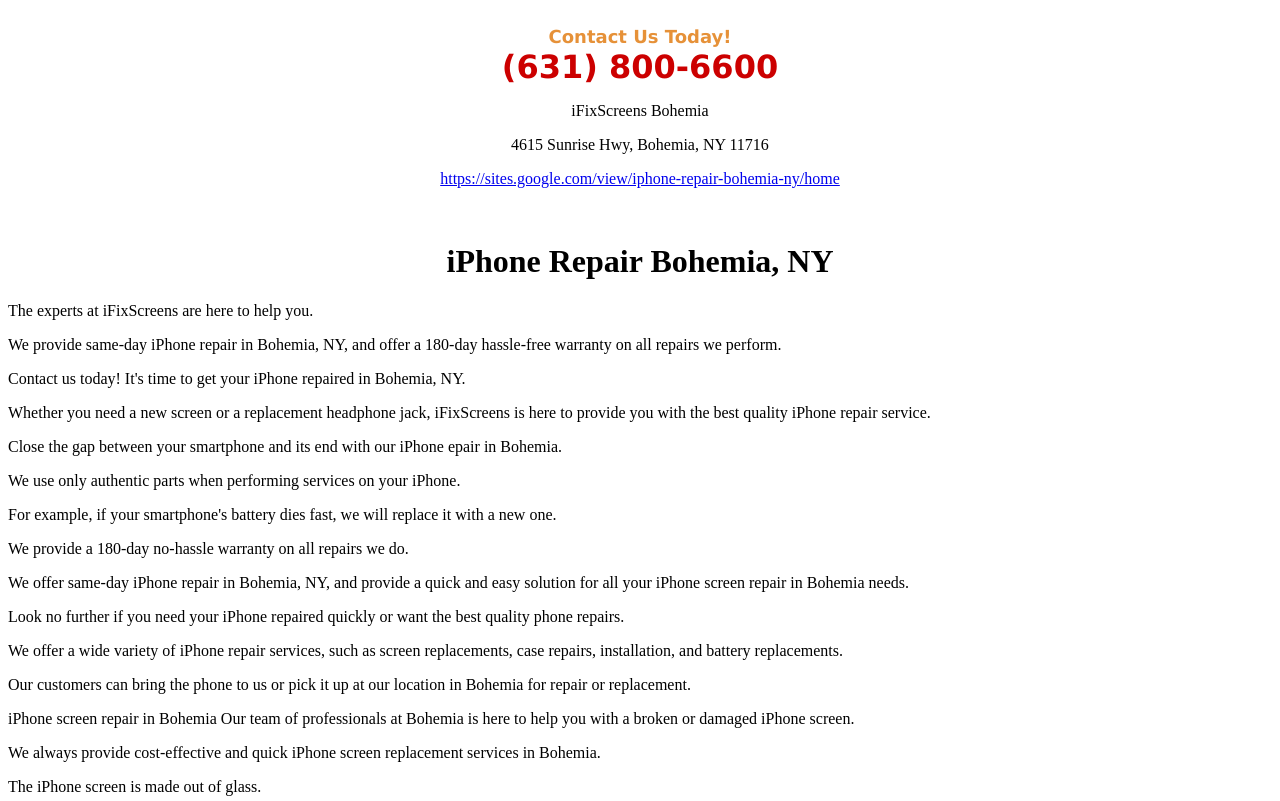
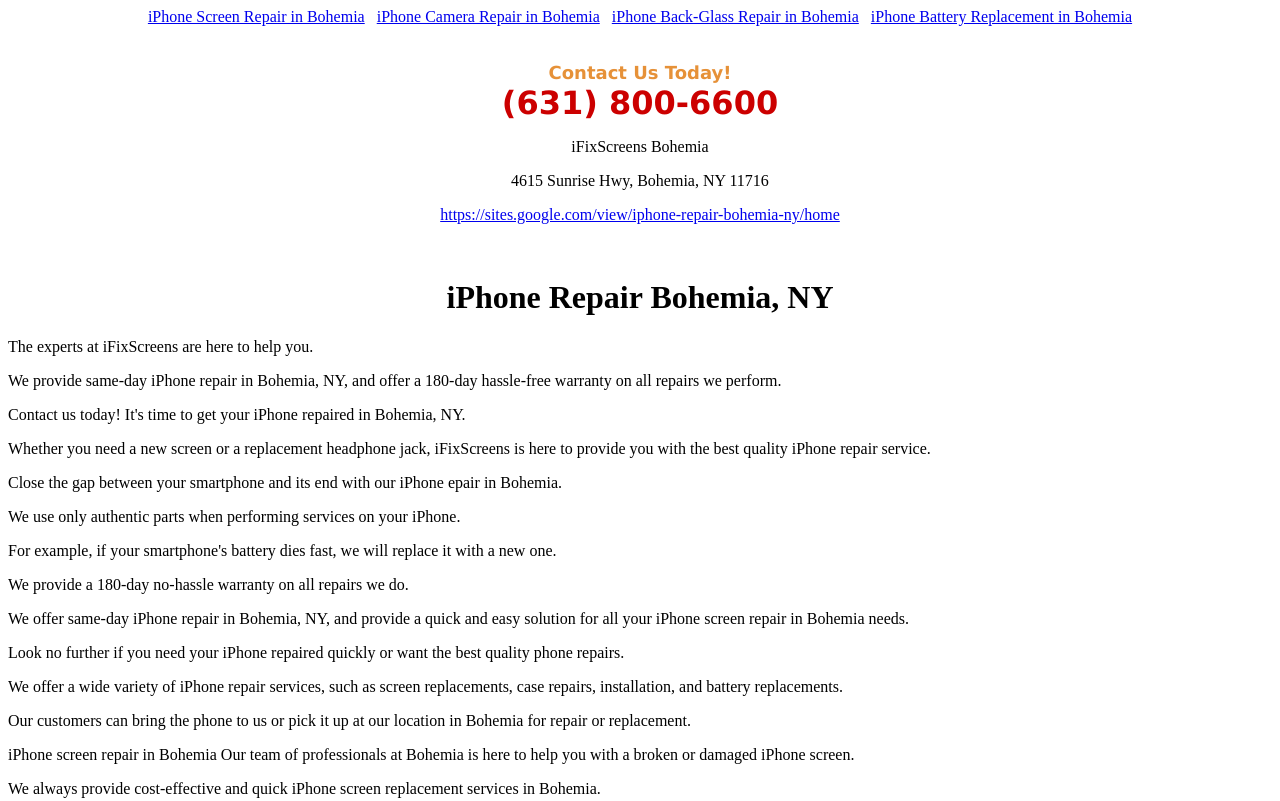
Before and after one commit to iFix786/iphonerepairinbohemia, a plain HTML site: page index.html in a window 1280 px wide. Shown: the top 801 px of the page. Drawn offline with Linux system fonts and the light colour scheme.

Commit message:
Update index.html

```diff
--- a/index.html
+++ b/index.html
@@ -602,7 +602,16 @@
        }]
    }
 </script>
-</head><body>        <script type="text/javascript">
+</head><body>
+
+	    <div style="text-align: center;">
+        <a href="./iPhonescreenrepairinBohemia.html">iPhone Screen Repair in Bohemia</a>&nbsp&nbsp
+        <a href="./iPhonecamerarepairinBohemia.html">iPhone Camera Repair in Bohemia</a>&nbsp&nbsp
+        <a href="./iPhonebackglassrepairinBohemia.html">iPhone Back-Glass Repair in Bohemia</a>&nbsp&nbsp
+        <a href="./iPhonebatteryreplacementinBohemia.html">iPhone Battery Replacement in Bohemia</a>
+    </div><br/>
+
+	<script type="text/javascript">
     		  function openWindow(event) {
             // Show the popup
             var my_window;
```
